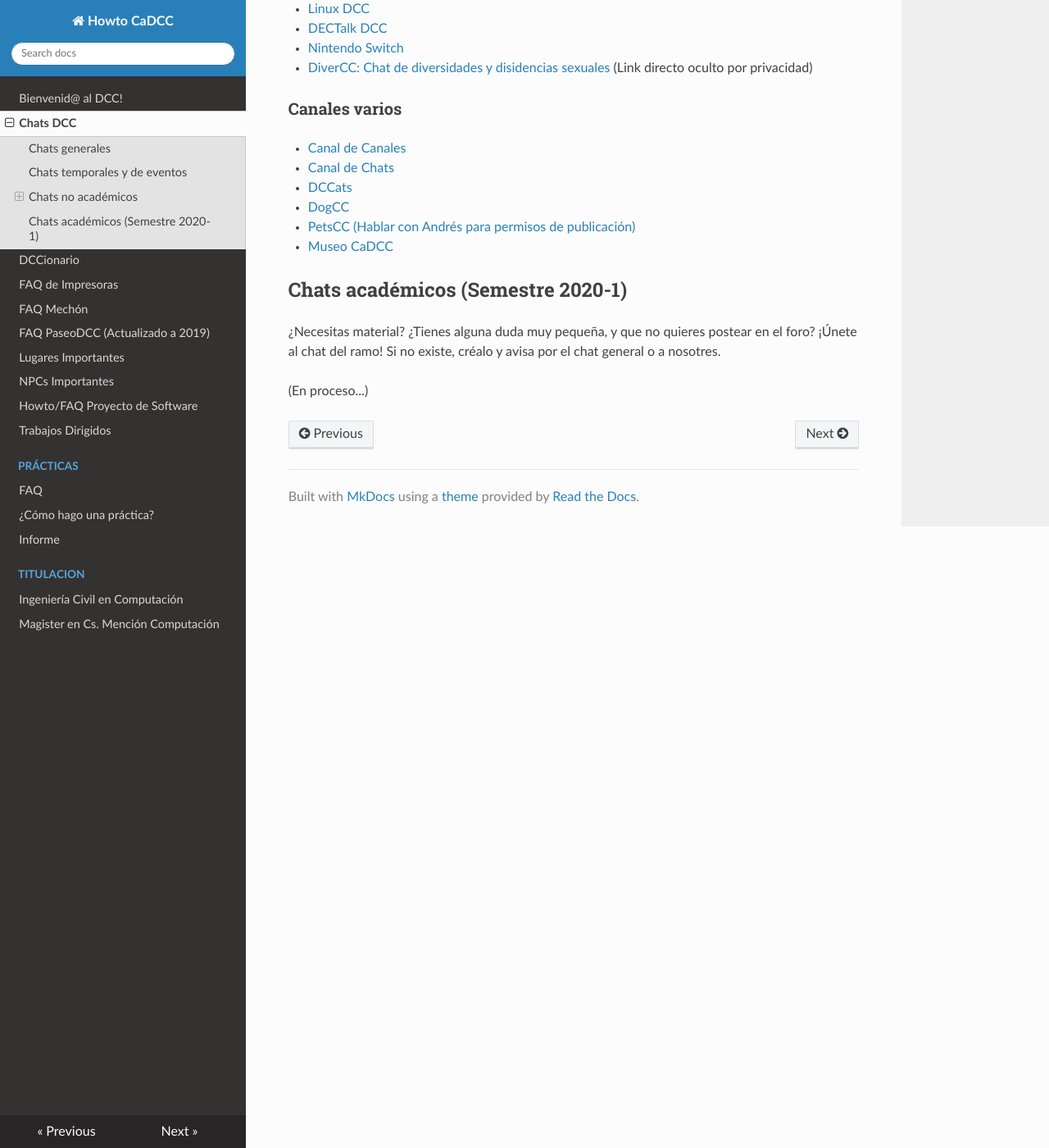
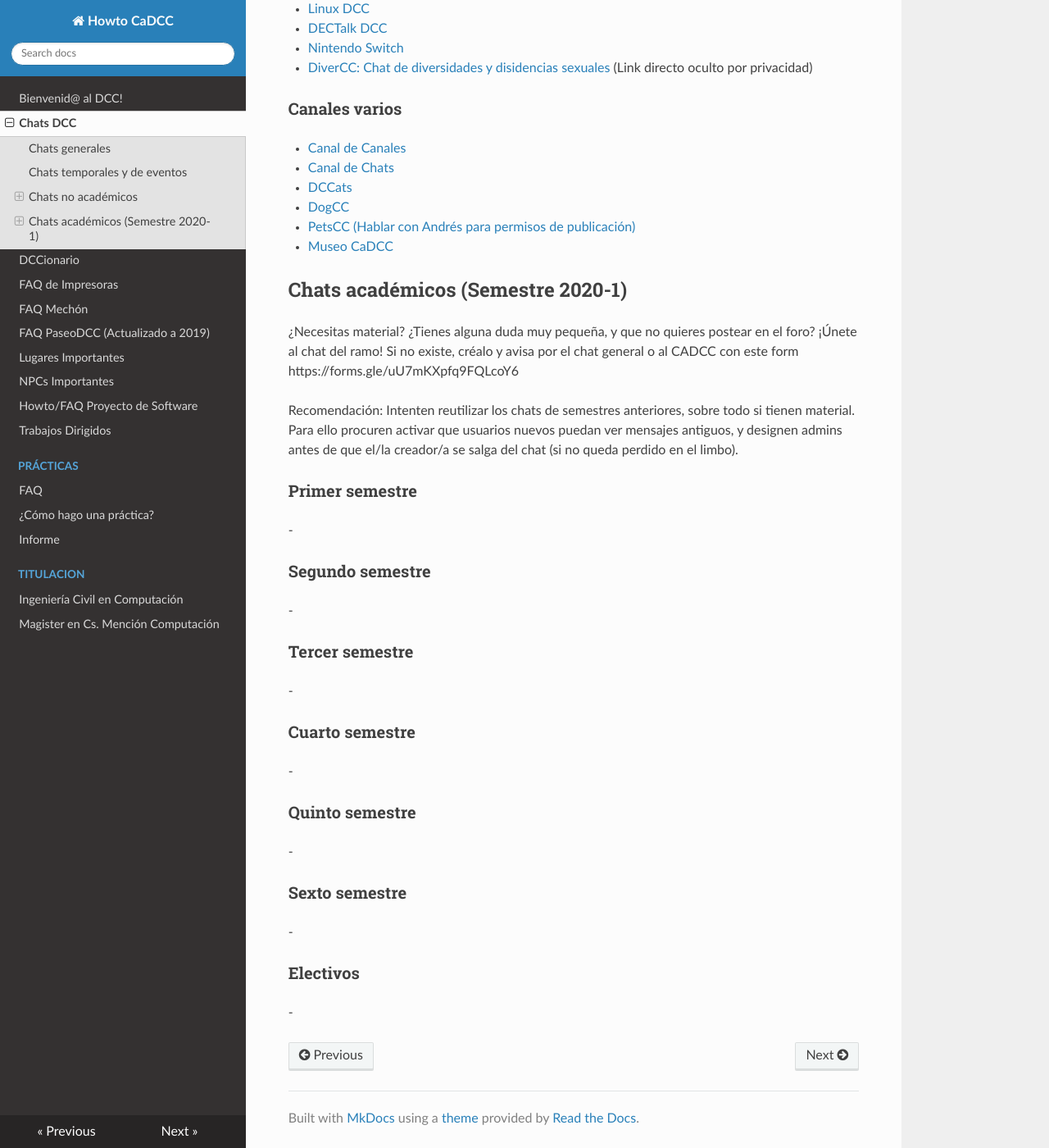
Before and after one commit to cadcc/howto, an MkDocs documentation site: the page built from docs/Chats.md, in a window 1280 px wide and 1400 px high, scrolled down 1727 px. Shown: the whole window at 82% size. Built offline with MkDocs 1.6.1, drawn with Linux system fonts in a browser that asks for light colours; nearby versions of some CDN libraries.

Commit message:
Update Chats.md

```diff
--- a/docs/Chats.md
+++ b/docs/Chats.md
@@ -72,6 +72,34 @@ Nota: Algunos de estos chats pueden llevar tiempo inactivos ¡Siempre puedes ent
 
 ##Chats académicos (Semestre 2020-1)
 
-¿Necesitas material? ¿Tienes alguna duda muy pequeña, y que no quieres postear en el foro? ¡Únete al chat del ramo! Si no existe, créalo y avisa por el chat general o a nosotres.
+¿Necesitas material? ¿Tienes alguna duda muy pequeña, y que no quieres postear en el foro? ¡Únete al chat del ramo! Si no existe, créalo y avisa por el chat general o al CADCC con este form https://forms.gle/uU7mKXpfq9FQLcoY6
 
-(En proceso...)
+Recomendación: Intenten reutilizar los chats de semestres anteriores, sobre todo si tienen material. Para ello procuren activar que usuarios nuevos puedan ver mensajes antiguos, y designen admins antes de que el/la creador/a se salga del chat (si no queda perdido en el limbo).
+
+### Primer semestre
+
+-
+
+### Segundo semestre
+
+-
+
+### Tercer semestre
+
+-
+
+### Cuarto semestre
+
+-
+
+### Quinto semestre
+
+-
+
+### Sexto semestre
+
+-
+
+### Electivos
+
+-
```
